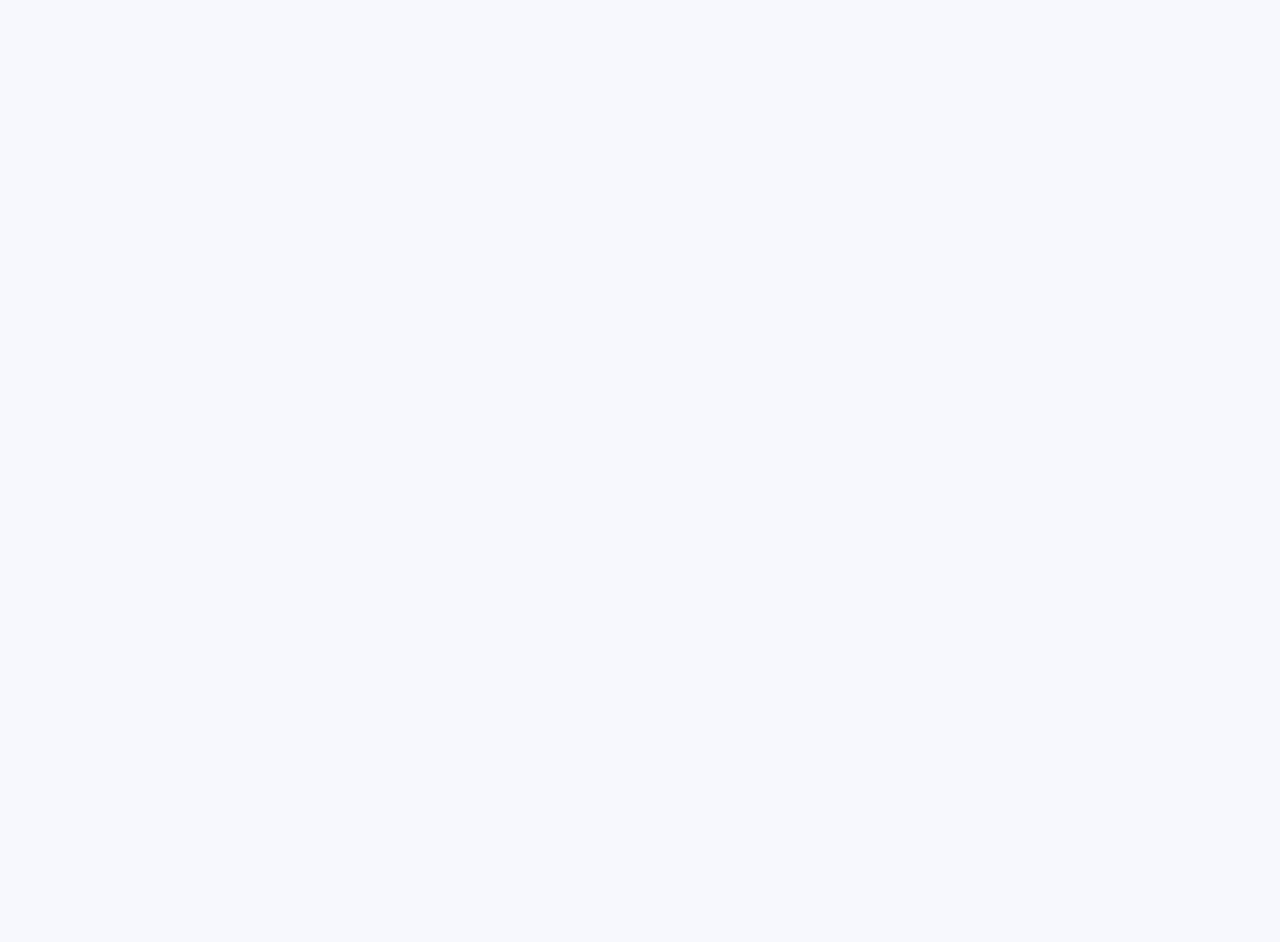
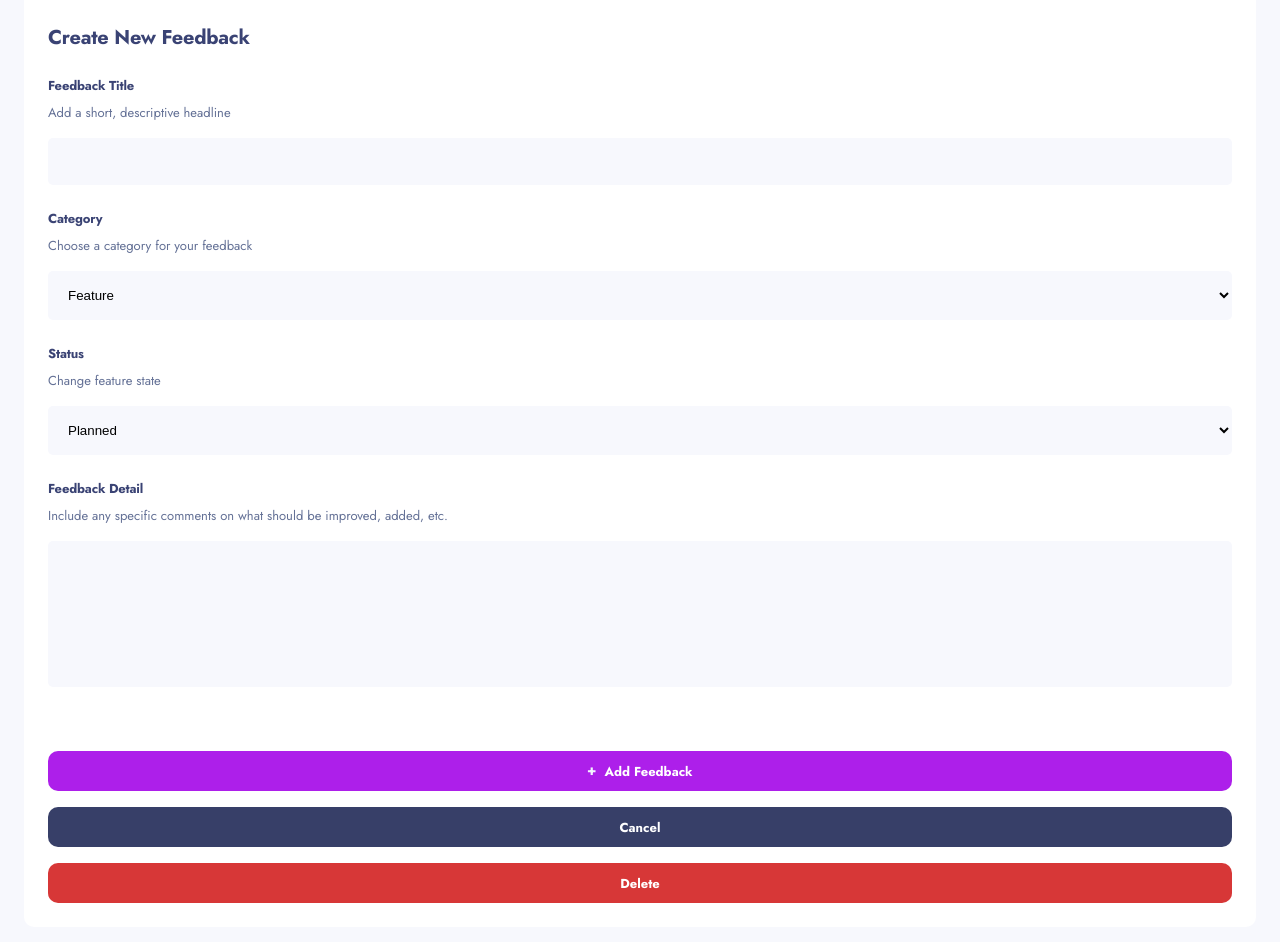
Before and after one commit to jljakin2/product-feedback-next, a Next.js app in the folder frontend/: page /edit/1 in a window 1280 px wide. Shown: the part 120-1062 px from the top of the page. Before the commit the page ends 800 px from the top, so only its background shows below. Built offline with nearby package versions, Linux system fonts and the light colour scheme.

Commit message:
refactor form component so create and edit page show same component with conditional rendering. added functionalit to add feedback button and go back button

```diff
--- a/frontend/components/Buttons/AddFeedbackBtn.js
+++ b/frontend/components/Buttons/AddFeedbackBtn.js
@@ -1,17 +1,22 @@
+import Link from "next/link";
 import PropTypes from "prop-types";
 import Plus from "../Icons/Plus";
 
-export default function AddFeedbackBtn({ full }) {
+// using submit prop to eventually use multiple onSubmit functions conditionally
+export default function AddFeedbackBtn({ full, submit }) {
   return (
-    <button className={`btn purple ${full && "full"}`}>
-      <Plus />
-      Add Feedback
-    </button>
+    <Link href="/create" passHref>
+      <button className={`btn purple ${full && "full"}`}>
+        <Plus />
+        Add Feedback
+      </button>
+    </Link>
   );
 }
 
 AddFeedbackBtn.defaultProps = {
   full: false,
+  submit: false,
 };
 
 AddFeedbackBtn.prototypes = {
--- a/frontend/components/Buttons/CancelBtn.js
+++ b/frontend/components/Buttons/CancelBtn.js
@@ -1,3 +1,14 @@
+import { useRouter } from "next/router";
+
 export default function CancelBtn() {
-  return <button className="btn full cancel">Cancel</button>;
+  const router = useRouter();
+
+  return (
+    <button
+      className="btn full cancel"
+      type="button"
+      onClick={() => router.back()}>
+      Cancel
+    </button>
+  );
 }
--- /dev/null
+++ b/frontend/components/Buttons/DeleteBtn.js
@@ -0,0 +1,3 @@
+export default function DeleteBtn() {
+  return <button className="btn full delete">Delete</button>;
+}
--- a/frontend/components/Buttons/GoBackBtn.js
+++ b/frontend/components/Buttons/GoBackBtn.js
@@ -1,4 +1,5 @@
 import styled from "styled-components";
+import { useRouter } from "next/router";
 
 import ArrowLeft from "../Icons/ArrowLeft";
 
@@ -9,8 +10,10 @@ const BtnStyles = styled.button`
 `;
 
 export default function GoBackBtn() {
+  const router = useRouter();
+
   return (
-    <BtnStyles>
+    <BtnStyles onClick={() => router.back()}>
       <ArrowLeft />
       <p className="body-3">Go Back</p>
     </BtnStyles>
--- a/frontend/components/CreateNewSuggestion.js
+++ b/frontend/components/SuggestionForm.js
@@ -1,8 +1,10 @@
 import AddFeedbackBtn from "./Buttons/AddFeedbackBtn";
 import CancelBtn from "./Buttons/CancelBtn";
+import DeleteBtn from "./Buttons/DeleteBtn";
+
 import FormStyles from "./styles/FormStyles";
 
-export default function CreateNewSuggestion() {
+export default function SuggestionForm({ edit }) {
   // TODO: change disabled fieldset attribute to equal loading state
   return (
     <FormStyles>
@@ -26,6 +28,18 @@ export default function CreateNewSuggestion() {
           </select>
         </div>
 
+        {edit && (
+          <div className="form-control">
+            <label htmlFor="status">Status</label>
+            <small>Change feature state</small>
+            <select className="input">
+              <option value="planned">Planned</option>
+              <option value="in-progress">In-Progress</option>
+              <option value="live">Live</option>
+            </select>
+          </div>
+        )}
+
         <div className="form-control">
           <label htmlFor="details">Feedback Detail</label>
           <small>
@@ -36,7 +50,7 @@ export default function CreateNewSuggestion() {
             id="details"
             className="input"
             name="details"
-            rows="4"
+            rows="6"
             cols="50"
           />
         </div>
@@ -44,7 +58,12 @@ export default function CreateNewSuggestion() {
       <div>
         <AddFeedbackBtn full />
         <CancelBtn />
+        {edit && <DeleteBtn />}
       </div>
     </FormStyles>
   );
 }
+
+SuggestionForm.defaultProps = {
+  edit: false,
+};
--- a/frontend/pages/create.js
+++ b/frontend/pages/create.js
@@ -1,8 +1,9 @@
 import Head from "next/head";
 import styled from "styled-components";
+import Link from "next/link";
 
 import GoBackBtn from "../components/Buttons/GoBackBtn";
-import CreateNewSuggestion from "../components/CreateNewSuggestion";
+import SuggestionForm from "../components/SuggestionForm";
 
 const PageStyles = styled.div`
   padding: 1.5rem 1.5rem;
@@ -21,7 +22,7 @@ export default function CreatePage() {
       </header>
 
       <main>
-        <CreateNewSuggestion />
+        <SuggestionForm />
       </main>
     </PageStyles>
   );
--- a/frontend/pages/edit/[id].js
+++ b/frontend/pages/edit/[id].js
@@ -2,6 +2,7 @@ import Head from "next/head";
 import styled from "styled-components";
 import { useRouter } from "next/router";
 
+import SuggestionForm from "../../components/SuggestionForm";
 import GoBackBtn from "../../components/Buttons/GoBackBtn";
 
 const PageStyles = styled.div`
@@ -23,7 +24,9 @@ export default function CreatePage() {
         <GoBackBtn />
       </header>
 
-      <main>edit</main>
+      <main>
+        <SuggestionForm edit />
+      </main>
     </PageStyles>
   );
 }
--- a/frontend/theme/GlobalStyles.js
+++ b/frontend/theme/GlobalStyles.js
@@ -12,9 +12,9 @@ const GlobalStyles = createGlobalStyle`
     --lightgrey: #F7F8FD;
     --orange: #F49F85;
     --text: #3a4374;
+    --delete: #D73737;
 
     --bs: 0 0.625rem 2.5rem -0.4375rem rgba(55,63,104,0.35);
-    --innerPad: 0 1.5rem;
   }
 
   html {
@@ -115,8 +115,6 @@ const GlobalStyles = createGlobalStyle`
       &.purple {
         color: var(--white);
         background: var(--purple);
-
-
       }
 
       &.blue {
@@ -126,6 +124,11 @@ const GlobalStyles = createGlobalStyle`
 
       &.cancel {
         background: var(--darkBlue);
+        color: var(--white);
+      }
+
+      &.delete {
+        background: var(--delete);
         color: var(--white);
       }
     }
```
